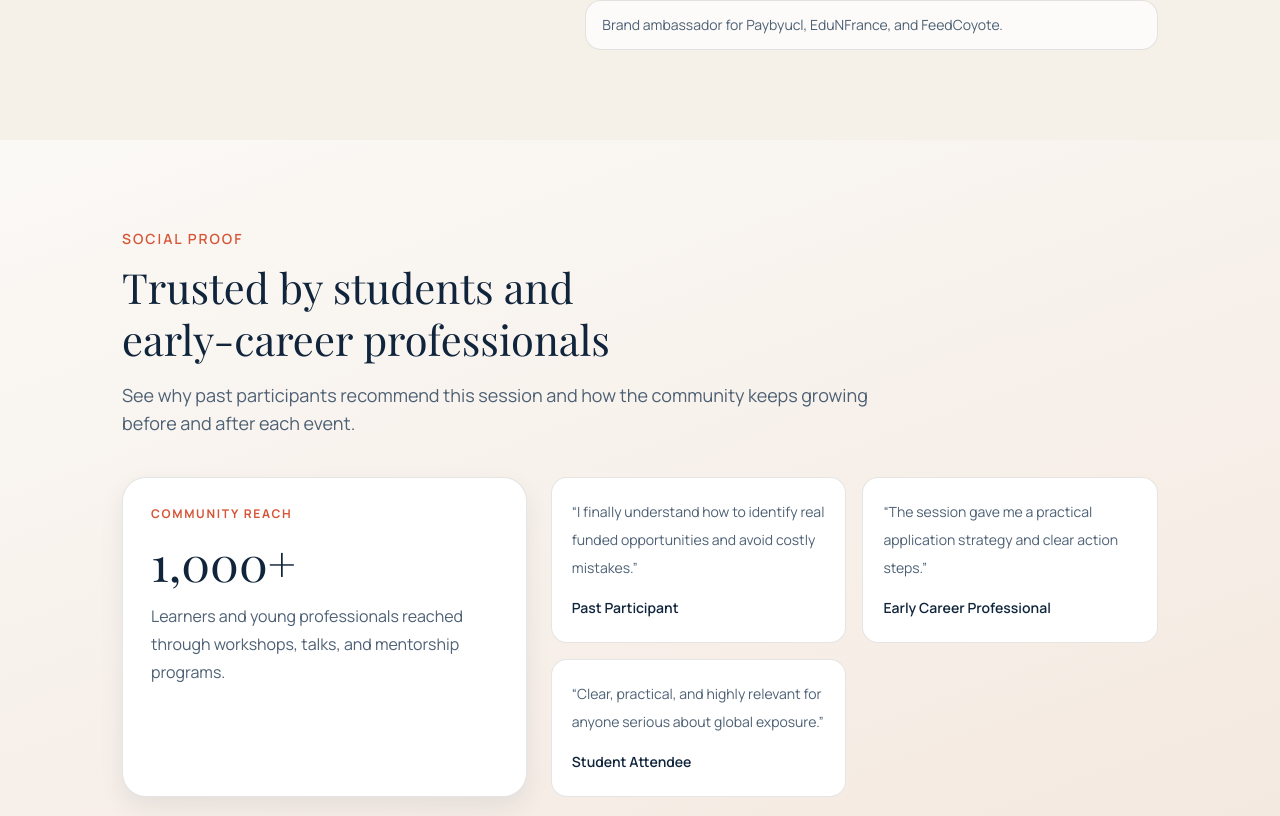
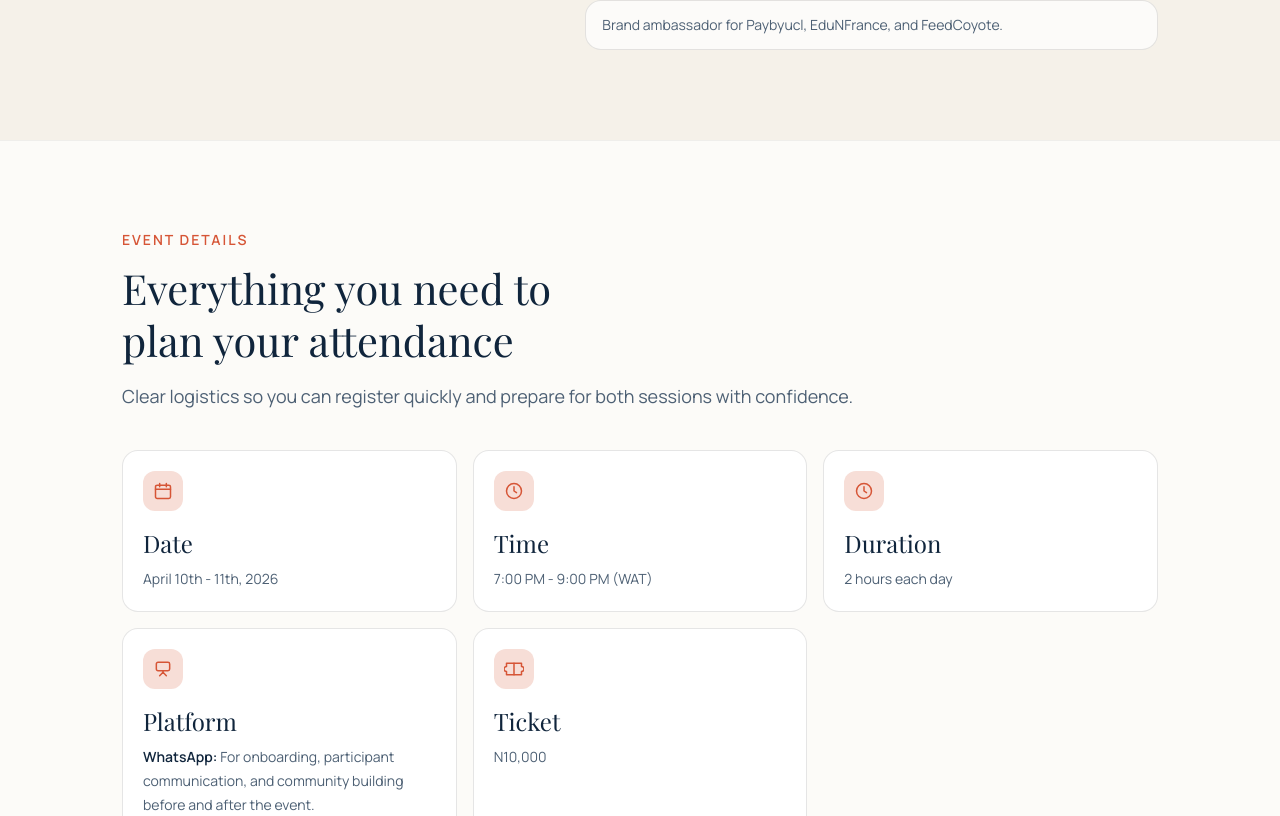
Before and after one commit to Jesusegun/beyond-borders, a Next.js app: page / in a window 1280 px wide. Shown: the part 2664-3480 px from the top of the page. Built offline with nearby package versions, Linux system fonts and the light colour scheme; no server answers; a web font is replaced by a local one.

Commit message:
commenting out social proof

```diff
--- a/src/app/page.tsx
+++ b/src/app/page.tsx
@@ -3,7 +3,7 @@ import { Navbar } from "@/components/layout/Navbar";
 import { EventDetailsSection } from "@/components/sections/EventDetailsSection";
 import { HeroSection } from "@/components/sections/HeroSection";
 import { LearnSection } from "@/components/sections/LearnSection";
-import { SocialProofSection } from "@/components/sections/SocialProofSection";
+// import { SocialProofSection } from "@/components/sections/SocialProofSection";
 import { SpeakerSection } from "@/components/sections/SpeakerSection";
 import { TicketSection } from "@/components/sections/TicketSection";
 import { EVENT_CONTENT, SPEAKER_CONTENT, WHATSAPP_LINK } from "@/lib/event-content";
@@ -55,7 +55,8 @@ export default function Home() {
         <HeroSection />
         <LearnSection />
         <SpeakerSection />
-        <SocialProofSection />
+        {/* Temporarily hidden for this event; keep for future events. */}
+        {/* <SocialProofSection /> */}
         <EventDetailsSection />
         <TicketSection />
       </main>
```
